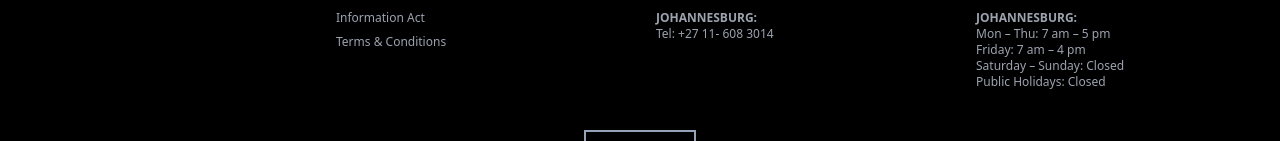
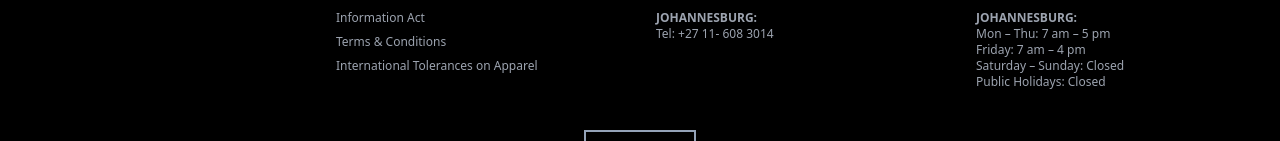
Before and after one commit to Codeeza/captivity-typescript, a Next.js app: page / in a window 1280 px wide. Shown: the part 3568-3709 px from the top of the page. Built offline with nearby package versions, Linux system fonts and the light colour scheme.

Commit message:
modified:   components/Footer/Footer.tsx

```diff
--- a/components/Footer/Footer.tsx
+++ b/components/Footer/Footer.tsx
@@ -66,6 +66,9 @@ const Footer = () => {
             <li className="mb-2 hover:text-red-600">
               <Link href="/terms-conditions">Terms & Conditions</Link>
             </li>
+            <li className="mb-2 hover:text-red-600">
+              <Link href="/international-tolerances">International Tolerances on Apparel</Link>
+            </li>
           </ul>
         </div>
         <div>
```
